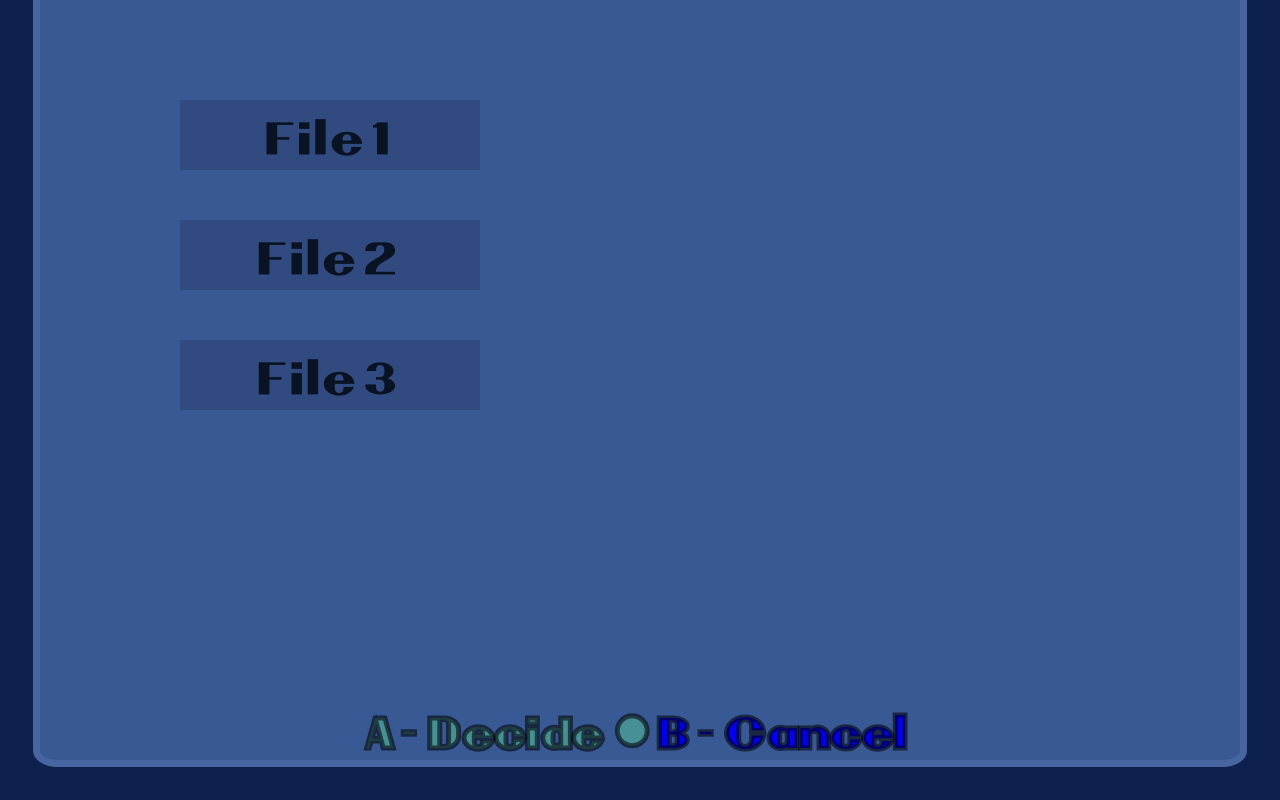
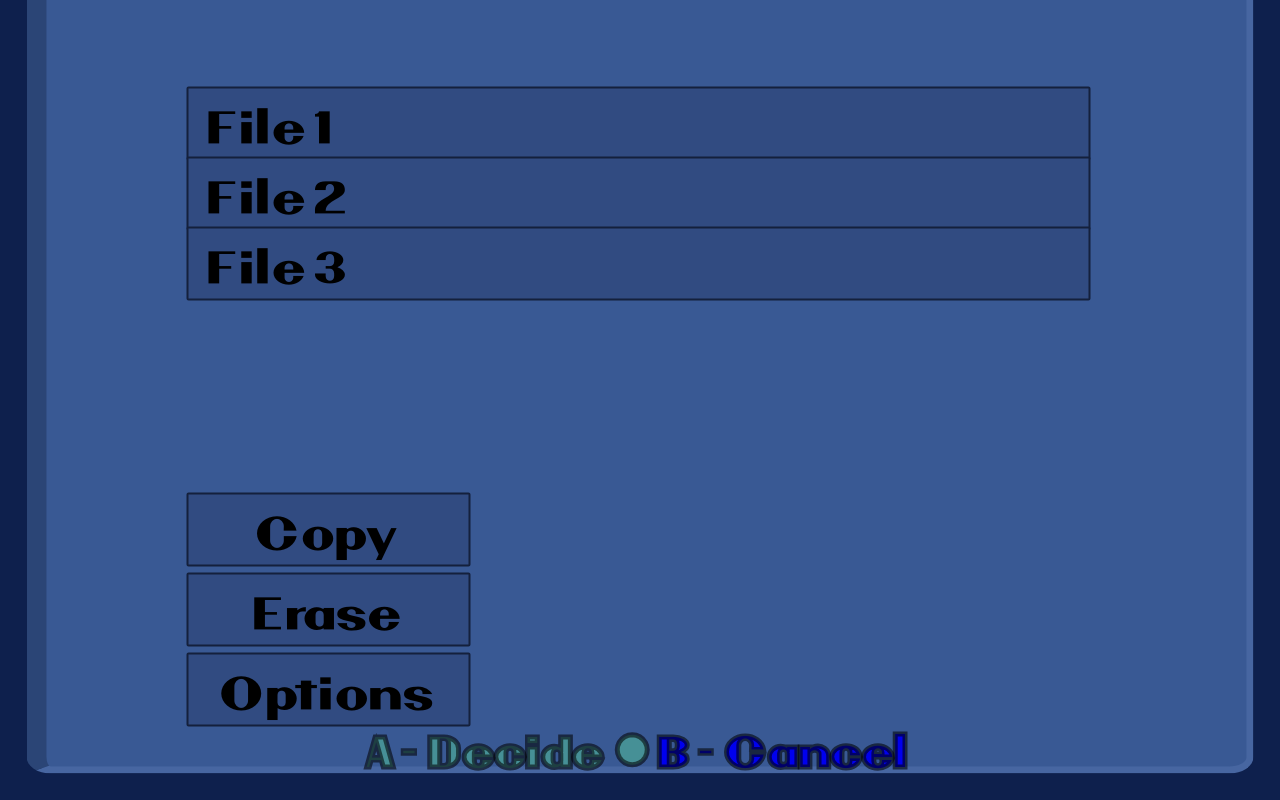
Before and after one commit to Rickmuda/Second-year-portfolio, a PHP site: page /html/saves.html in a window 1280 px wide. Run offline with PHP 8.4, Linux system fonts and the light colour scheme; some libraries are stand-ins or nearby versions.

Commit message:
temp final

```diff
--- a/css/main.css
+++ b/css/main.css
@@ -15,10 +15,9 @@ body {
 @font-face {
   font-family: Nintendo;
   src: url(/fonts/Nintendo.otf);
-
 }
 
-    /*Anti-text decoration*/
+/* Anti-text decoration */
 
 body a:visited {
   text-decoration: none;
@@ -30,13 +29,13 @@ body {
   text-decoration: none;
 }
 
-    /*Text*/
+/* Text */
 
-  h1 {
-    color:#0a1324;
+h1 h2 {
+  color: #0a1324;
 }
 
-  /*Index page*/
+/* Index page */
 
 .logo {
   margin-top: auto;
@@ -46,8 +45,10 @@ body {
             max-width: 40%;
             height: auto;
             opacity: 1;
-                transition: opacity 1s; /* Apply a 1-second opacity transition */
+            transition: opacity 1s;
           }
+
+
 
 .continue {
   width: 80%;
@@ -73,6 +74,8 @@ body {
             }
           }
 
+
+
 .copyright {
   width: 80%;
   max-width: 400px;
@@ -83,7 +86,9 @@ body {
   font-size: 20px;
 }
 
-    /*Saves page*/
+
+
+/* Saves page */
 
 .overlay {
   position: fixed;
@@ -112,33 +117,93 @@ body {
   padding: 100px;
   border: #4766a1 solid 7px;
   border-radius: 2%;
+  border-top: 20px solid #2b4576;
+  border-left: 20px solid #2b4576;
 }
+
+
+
+.textbox {
+  width: 100%;
+  text-align: center;
+  margin-bottom: 20px;
+}
+
+
+
 .small-box {
-      width: 300px;
+  display: block;
+  width: 280px;
   height: 70px;
   background-color: #314b81;
   position: absolute;
+  border: #14203c solid 2px;
+  border-radius: 2px;
+
 }
 
-    .small-box:nth-child(1) {
-      top: 140px;
+      .small-box:hover {
+        background-color: #2a3e69;
+      }
+
+          .small-box:nth-child(1) { /* Save 1 */
+            top: 120px;
+            left: 140px;
+            width: 900px;
+            text-align: left;
+          }
+
+                  .small-box:nth-child(1) h1{
+                    margin-left: 20px;
+                  }
+
+                  .small-box:nth-child(1) h2{
+                    margin-right: 20px;
+                  }
+
+
+          .small-box:nth-child(2) { /* Save 2 */
+            top: 190px;
+            left: 140px;
+            width: 900px;
+            text-align: left;
+          }
+
+                .small-box:nth-child(2) h1{
+                  margin-left: 20px;
+                }
+
+          .small-box:nth-child(3) { /* Save 3 */
+            top: 260px;
+            left: 140px;
+            width: 900px;
+            text-align: left;
+          }
+
+                .small-box:nth-child(3) h1{
+                  margin-left: 20px;
+                }
+
+          .small-box:nth-child(4) { /* Copy */
+            bottom: 200px;
             left: 140px;
           }
 
-    .small-box:nth-child(2) {
-      top: 260px; /* Adjust the top position */
+          .small-box:nth-child(5) { /* Erase */
+            bottom: 120px;
             left: 140px;
           }
 
-    .small-box:nth-child(3) {
-      top: 380px; /* Adjust the top position */
+          .small-box:nth-child(6) { /* Options */
+            bottom: 40px; /* Adjust the bottom position to place it at the bottom of all the boxes */
             left: 140px;
           }
+
 
 .custom-text {
   text-align: center;
   position: absolute;
-  bottom: 20px;
+  bottom: 1px;
   left: 50%;
   transform: translateX(-50%);
   font-family: Nintendo;
@@ -159,6 +224,7 @@ body {
             color: #469096;
             text-decoration: none !important;
           }
+
           .custom-text a:visited {
             text-decoration: none !important;
             color: #469096;
@@ -176,7 +242,6 @@ body {
   -webkit-text-stroke: #000 2px;
 }
 
-
 .fade-in {
   z-index: 1;
 }
--- a/html/saves.html
+++ b/html/saves.html
@@ -15,10 +15,32 @@
     <div class="fade-in">
 
         <div class="square">
-            <div class="small-box"><h1>File 1</h1></div>
-            <div class="small-box"><h1>File 2</h1></div>
-            <div class="small-box"><h1>File 3</h1></div>
+                 <div class="small-box" id="box1">
+                  <h1>File 1</h1>
+                </div>
+                <div class="small-box" id="box2">
+                  <h1>File 2</h1>
+                </div>
+                <div class="small-box" id="box3">
+                  <h1>File 3</h1>
+                </div>
+            <div class="small-box">
+                <h1>Copy</h1>
+            </div>
+            <div class="small-box">
+                <h1>Erase</h1>
+            </div>
+            <div class="small-box options-box">
+                <h1>Options</h1>
+            </div>
         </div>
+
+        <div class="mask-square" style="display: none;">
+            <div class="small-box">
+                <h1>File 1</h1>
+              </div>
+        </div>
+
         <div class="custom-text">
             <p>A - Decide <i class="fa-solid fa-circle"></i><a href="../index.html"> B - Cancel</p></a>
         </div>
--- a/js/main.js
+++ b/js/main.js
@@ -4,3 +4,23 @@ window.addEventListener('load', function () {
         blackScreen.style.display = 'none'; // Hide the black screen when the animation ends
     });
 });
+
+document.addEventListener("DOMContentLoaded", function() {
+    // Get references to the small boxes by their IDs
+    const box1 = document.getElementById("box1");
+    const box2 = document.getElementById("box2");
+    const box3 = document.getElementById("box3");
+
+    // Add click event listeners to each small box
+    box1.addEventListener("click", function() {
+        window.location.href = "aboutme.html";
+    });
+
+    box2.addEventListener("click", function() {
+        window.location.href = "projects.html";
+    });
+
+    box3.addEventListener("click", function() {
+        window.location.href = "contact.html";
+    });
+});
```
Also changed, not shown: html/contact.html (added, +15 -0 lines). Lines whose indentation alone changed are shown as unchanged.
